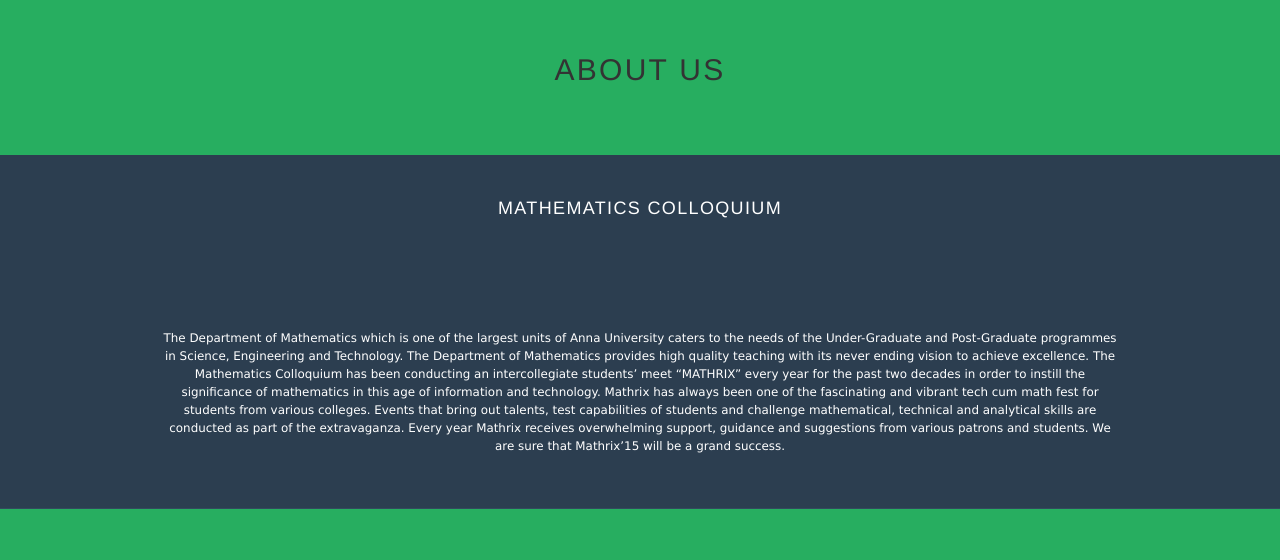
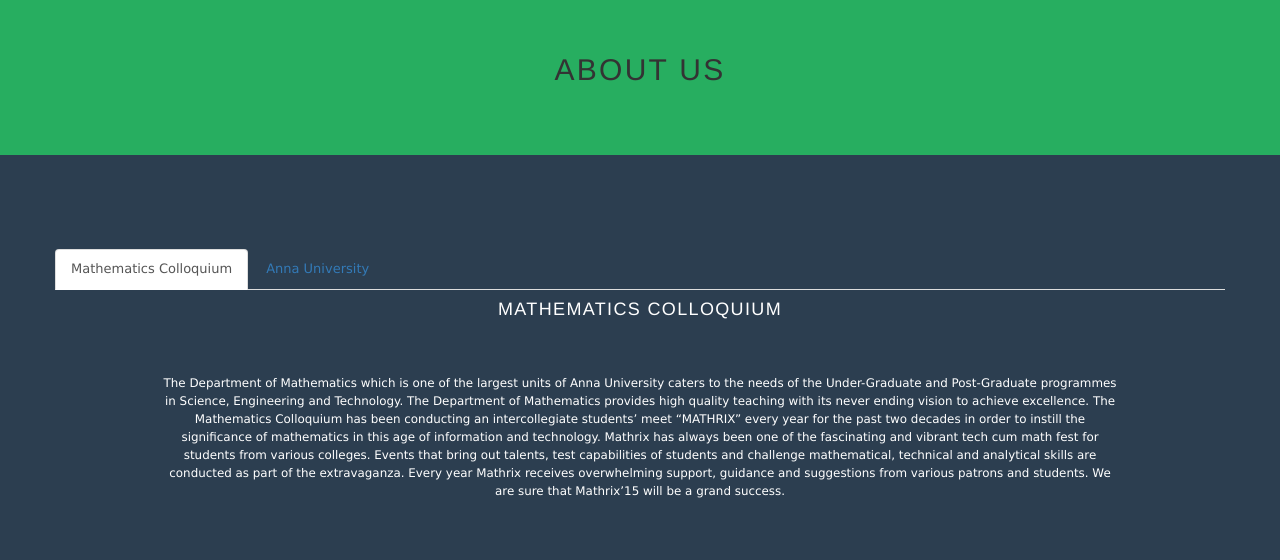
Before and after one commit to vinodprakash/Mathrix, a Rails app: page / in a window 1280 px wide. Shown: the part 661-1221 px from the top of the page. Run offline with Rails 7, Linux system fonts and the light colour scheme; style sheets or scripts are compiled from the project's sources; some libraries are stand-ins or nearby versions.

Commit message:
Added about us and correction

```diff
--- a/app/assets/stylesheets/home.css.scss
+++ b/app/assets/stylesheets/home.css.scss
@@ -4,7 +4,7 @@
 
 p.para {
   color: #fff;
-
+  font-size: 13;
 }
 
 h1.head1{
--- a/app/views/home/index.html.erb
+++ b/app/views/home/index.html.erb
@@ -185,8 +185,19 @@
 		<div class="row-back">
 
 			<div class="w-container wrap">
+				<div role="tabpanel">
+				<br><br><br>
 
-				<div class="center">
+  <!-- Nav tabs -->
+  <ul class="nav nav-tabs" role="tablist" align="center">
+    <li role="presentation" class="active"><a href="#mc" aria-controls="mc" role="tab" data-toggle="tab">Mathematics Colloquium</a></li>
+    <li role="presentation"><a href="#annauniv" aria-controls="annauniv" role="tab" data-toggle="tab">Anna University</a></li>
+  </ul>
+
+  <!-- Tab panes -->
+  <div class="tab-content">
+    <div role="tabpanel" class="tab-pane active" id="mc">
+    	<div class="center">
 
 					<h4 class="head1">MATHEMATICS COLLOQUIUM</h4>
 
@@ -198,13 +209,12 @@
 
 					<div class="icon-box">
 
-
-						<h4 class="icons-heading"></h4>
-
 						<p class="para">
 
 						The Department of Mathematics which is one of the largest units of Anna University caters to the needs of the Under-Graduate and Post-Graduate programmes in Science, Engineering and Technology. The Department of Mathematics provides high quality teaching with its never ending vision to achieve excellence. The Mathematics Colloquium has been conducting an intercollegiate students’ meet “MATHRIX” every year for the past two decades in order to instill the significance of mathematics in this age of information and technology. Mathrix has always been one of the fascinating and vibrant tech cum math fest for students from various colleges. Events that bring out talents, test capabilities of students and challenge mathematical, technical and analytical skills are conducted as part of the extravaganza. Every year Mathrix receives overwhelming support, guidance and suggestions from various patrons and students. We are sure that Mathrix’15 will be a grand success.
 
+<br><br>
+<br><br>
 						</p>
 
 					</div>
@@ -212,6 +222,41 @@
 				</div>
 				<div class="w-col w-col-1 wp1">
 				</div>
+    </div>
+    <div role="tabpanel" class="tab-pane" id="annauniv">
+    	<div class="center">
+
+					<h4 class="head1">Anna University</h4>
+
+
+				</div>
+				<div class="w-col w-col-1 wp1">
+				</div>
+				<div class="w-col w-col-10 wp1">
+
+					<div class="icon-box">
+
+
+						<p class="para">
+
+						Anna University, formerly Perarignar Anna University of Technology, is the top most university in Tamil Nadu, India. It's been ranked 7th best university in India. The university encompasses within it one of the oldest technical institutes in the world and has a history spanning 220 years. It was renamed 'Anna University' on 4 September 1978 as a unitary university, It was named after former Chief Minister of Tamil Nadu, The great leader Mr. C N Annadurai. It became an affiliating university in 2001, absorbing all engineering colleges in Tamil Nadu. The Anna University Microsatellite, or ANUSAT, is an Indian student built microsatellite. Anusat is the first satellite designed and developed by an Indian university and is the first satellite in India to be built and operated by any organisation other than ISRO. The university departments include College of Engineering, Guindy campus, Madras Institute of Technology - Chrompet campus, ACT campus and SAP campus.
+
+<br><br>
+<br><br>
+						</p>
+
+					</div>
+
+				</div>
+				<div class="w-col w-col-1 wp1">
+				</div>
+    </div>
+  </div>
+
+<br><br><br>
+
+</div>
+
 
 
 			</div>
@@ -219,9 +264,6 @@
 		</div>
 
 	</div>
-
-
-
 
 
 	<div id="events">
@@ -387,9 +429,9 @@
 
 				<li class="filter button border medium active" data-filter="all">Show All</li>
 
-				<li class="filter button border medium" data-filter="web_design">Web Design</li>
+				<li class="filter button border medium" data-filter="web_design">Mathrix'14</li>
 
-				<li class="filter button border medium" data-filter="html5_css3">HTML5 CSS3</li>
+				<li class="filter button border medium" data-filter="html5_css3">Android Workshop</li>
 
 			</ul>
 
@@ -398,8 +440,12 @@
 	</div>
 
 </div>
+<div class="w-col w-col-1 wp1">
+    </div>
+<div class="w-col w-col-10 wp1">
 
 <ul class="lb-album" id="Grid">
+
 
 	<li class="mix web_design mix_all">
 
@@ -568,6 +614,9 @@
 	</li>
 
 </ul>
+</div>
+<div class="w-col w-col-1 wp1">
+    </div>
 
     </div>
 
```
